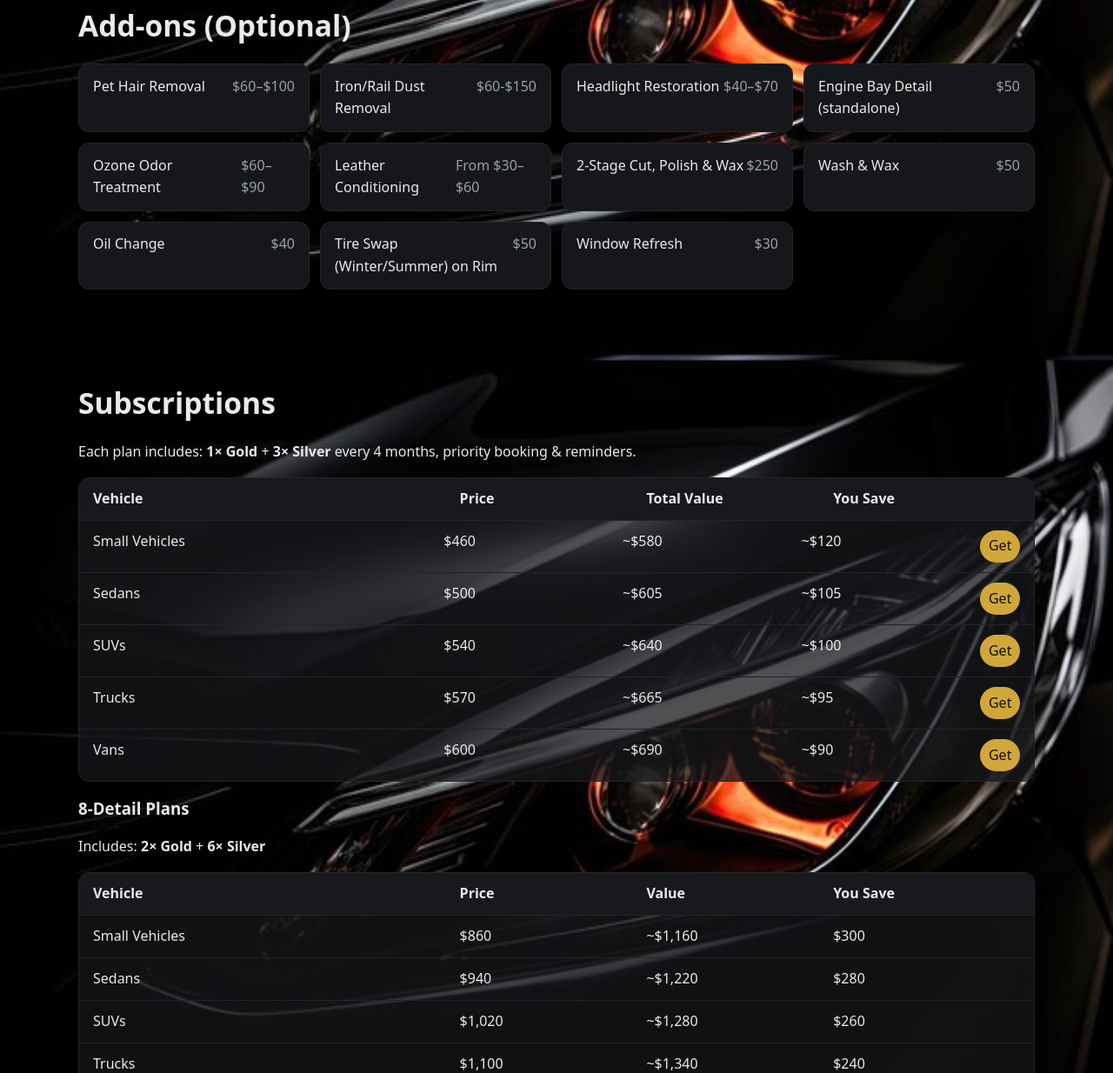
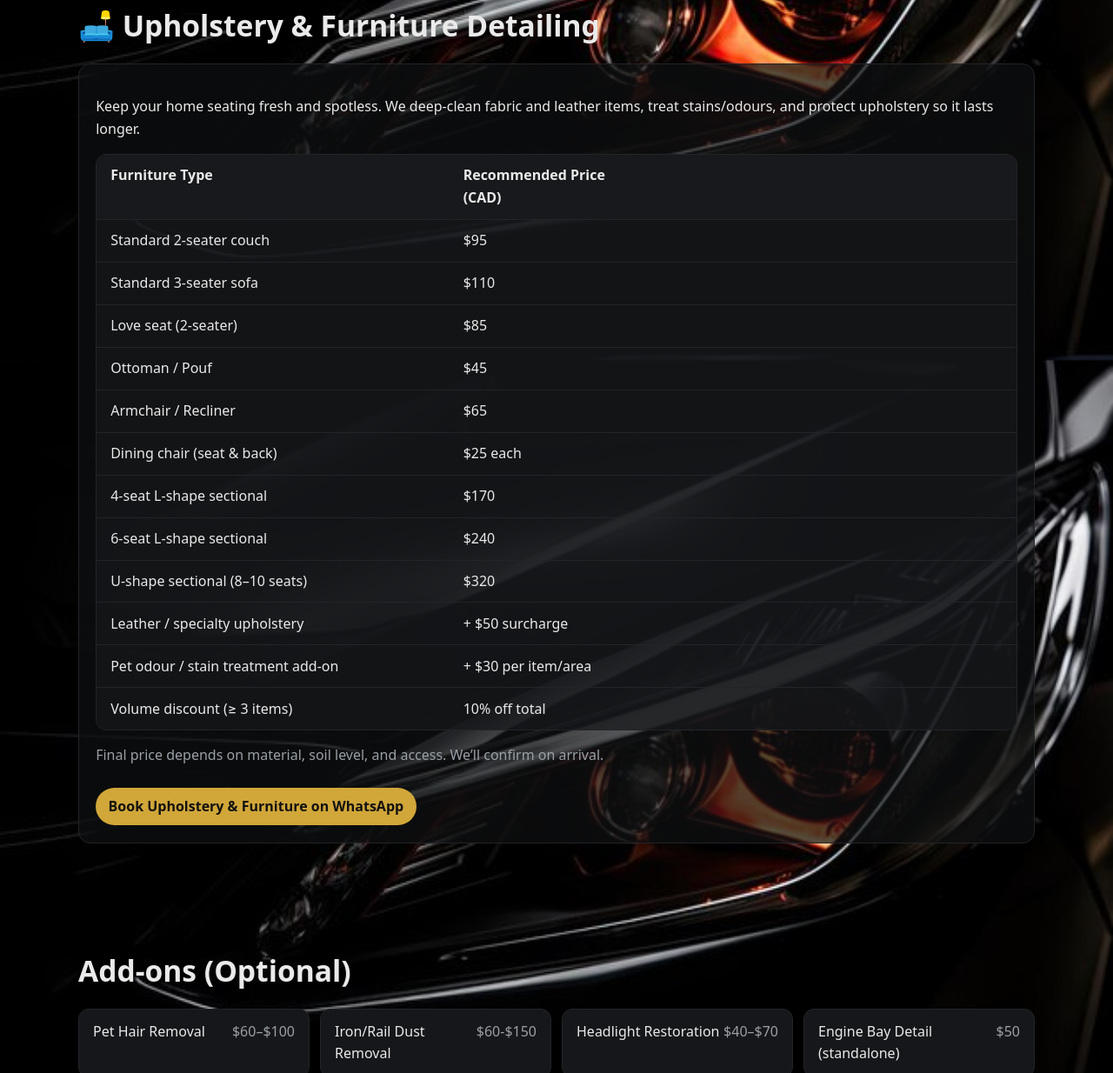
Before and after one commit to angelesnorenz11-maker/sorcery-detailing-site, a website: page index.html in a window 1280 px wide. Shown: the part 3941-5175 px from the top of the page at 87% size. Drawn offline with Linux system fonts and the light colour scheme.

Commit message:
Update index.html

```diff
--- a/index.html
+++ b/index.html
@@ -209,6 +209,47 @@
   </article>
 </section>
 
+    <!-- Upholstery & Furniture Detailing (new, above Add-ons) -->
+<section id="furniture" class="section">
+  <h2>🛋️ Upholstery &amp; Furniture Detailing</h2>
+
+  <article class="card">
+    <p>
+      Keep your home seating fresh and spotless. We deep-clean fabric and leather items,
+      treat stains/odours, and protect upholstery so it lasts longer.
+    </p>
+
+    <div class="sub-table furniture">
+      <div class="row head">
+        <div>Furniture Type</div>
+        <div>Recommended Price (CAD)</div>
+      </div>
+
+      <div class="row"><div>Standard 2-seater couch</div><div>$95</div></div>
+      <div class="row"><div>Standard 3-seater sofa</div><div>$110</div></div>
+      <div class="row"><div>Love seat (2-seater)</div><div>$85</div></div>
+      <div class="row"><div>Ottoman / Pouf</div><div>$45</div></div>
+      <div class="row"><div>Armchair / Recliner</div><div>$65</div></div>
+      <div class="row"><div>Dining chair (seat &amp; back)</div><div>$25 each</div></div>
+      <div class="row"><div>4-seat L-shape sectional</div><div>$170</div></div>
+      <div class="row"><div>6-seat L-shape sectional</div><div>$240</div></div>
+      <div class="row"><div>U-shape sectional (8–10 seats)</div><div>$320</div></div>
+
+      <div class="row note"><div>Leather / specialty upholstery</div><div>+ $50 surcharge</div></div>
+      <div class="row note"><div>Pet odour / stain treatment add-on</div><div>+ $30 per item/area</div></div>
+      <div class="row note"><div>Volume discount (≥ 3 items)</div><div>10% off total</div></div>
+    </div>
+
+    <p class="muted">Final price depends on material, soil level, and access. We’ll confirm on arrival.</p>
+
+    <a class="wa-btn"
+       href="https://wa.me/16472440621?text=Hi%20Julian!%20I'd%20like%20Upholstery%20%26%20Furniture%20Detailing.%20Items%3A%20"
+       target="_blank" rel="noopener">
+      Book Upholstery &amp; Furniture on WhatsApp
+    </a>
+  </article>
+</section>
+
     <!-- Add-ons -->
     <section id="addons" class="section">
       <h2>Add-ons (Optional)</h2>
```
